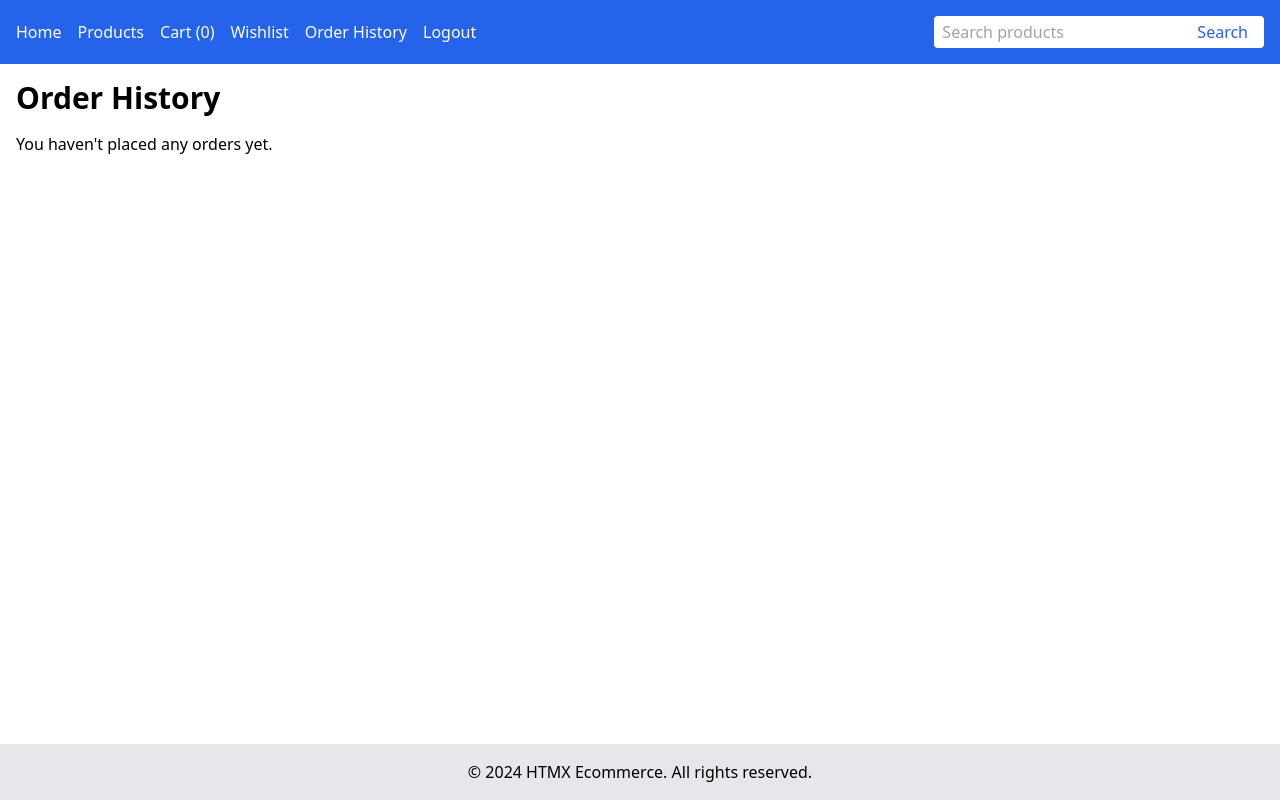
After one commit to BerkYeni/ecommerce_flask_htmx, a Flask app: page /order_history in a window 1280 px wide. The commit adds this page. Run offline with Flask 3, Linux system fonts and the light colour scheme; the visitor is signed in with stand-in values (Sample User, id 1); data that the repository does not hold is empty; some libraries are stand-ins or nearby versions.

Commit message:
search, reviews, wishlist, history

```diff
--- a/app.py
+++ b/app.py
@@ -1,6 +1,7 @@
 from flask import Flask, render_template, request, jsonify, session, redirect, url_for
 import sqlite3
 from werkzeug.security import generate_password_hash, check_password_hash
+from flask import flash
 
 app = Flask(__name__)
 app.secret_key = 'your_secret_key'  # Set a secret key for session management
@@ -182,5 +183,102 @@ def order_confirmation(order_id):
 
     return render_template('order_confirmation.html', order=order, order_items=order_items)
 
+@app.route('/search')
+def search():
+    query = request.args.get('q', '')
+    conn = get_db_connection()
+    products = conn.execute('SELECT * FROM products WHERE name LIKE ? OR description LIKE ?',
+                            (f'%{query}%', f'%{query}%')).fetchall()
+    conn.close()
+    return render_template('search_results.html', products=products, query=query)
+
+@app.route('/product/<int:product_id>')
+def product_detail(product_id):
+    conn = get_db_connection()
+    product = conn.execute('SELECT * FROM products WHERE id = ?', (product_id,)).fetchone()
+    reviews = conn.execute('SELECT * FROM reviews WHERE product_id = ? ORDER BY created_at DESC', (product_id,)).fetchall()
+    conn.close()
+    return render_template('product_detail.html', product=product, reviews=reviews)
+
+@app.route('/add_review/<int:product_id>', methods=['POST'])
+def add_review(product_id):
+    if 'user_id' not in session:
+        return redirect(url_for('login'))
+
+    rating = int(request.form['rating'])
+    comment = request.form['comment']
+    user_id = session['user_id']
+
+    conn = get_db_connection()
+    conn.execute('INSERT INTO reviews (user_id, product_id, rating, comment) VALUES (?, ?, ?, ?)',
+                 (user_id, product_id, rating, comment))
+    conn.commit()
+    conn.close()
+
+    flash('Your review has been added successfully!', 'success')
+    return redirect(url_for('product_detail', product_id=product_id))
+
+@app.route('/wishlist')
+def wishlist():
+    if 'user_id' not in session:
+        return redirect(url_for('login'))
+
+    conn = get_db_connection()
+    wishlist_items = conn.execute('''
+        SELECT p.* FROM products p
+        JOIN wishlist w ON p.id = w.product_id
+        WHERE w.user_id = ?
+    ''', (session['user_id'],)).fetchall()
+    conn.close()
+
+    return render_template('wishlist.html', wishlist_items=wishlist_items)
+
+@app.route('/add_to_wishlist/<int:product_id>', methods=['POST'])
+def add_to_wishlist(product_id):
+    if 'user_id' not in session:
+        return redirect(url_for('login'))
+
+    conn = get_db_connection()
+    conn.execute('INSERT OR IGNORE INTO wishlist (user_id, product_id) VALUES (?, ?)',
+                 (session['user_id'], product_id))
+    conn.commit()
+    conn.close()
+
+    flash('Product added to your wishlist!', 'success')
+    return redirect(url_for('product_detail', product_id=product_id))
+
+@app.route('/remove_from_wishlist/<int:product_id>', methods=['POST'])
+def remove_from_wishlist(product_id):
+    if 'user_id' not in session:
+        return redirect(url_for('login'))
+
+    conn = get_db_connection()
+    conn.execute('DELETE FROM wishlist WHERE user_id = ? AND product_id = ?',
+                 (session['user_id'], product_id))
+    conn.commit()
+    conn.close()
+
+    flash('Product removed from your wishlist!', 'success')
+    return redirect(url_for('wishlist'))
+
+@app.route('/order_history')
+def order_history():
+    if 'user_id' not in session:
+        return redirect(url_for('login'))
+
+    conn = get_db_connection()
+    orders = conn.execute('''
+        SELECT o.id, o.created_at, o.status, SUM(p.price * oi.quantity) as total
+        FROM orders o
+        JOIN order_items oi ON o.id = oi.order_id
+        JOIN products p ON oi.product_id = p.id
+        WHERE o.user_id = ?
+        GROUP BY o.id
+        ORDER BY o.created_at DESC
+    ''', (session['user_id'],)).fetchall()
+    conn.close()
+
+    return render_template('order_history.html', orders=orders)
+
 if __name__ == '__main__':
     app.run(debug=True)
--- a/schema.sql
+++ b/schema.sql
@@ -42,3 +42,23 @@ CREATE TABLE order_items (
     FOREIGN KEY (order_id) REFERENCES orders (id),
     FOREIGN KEY (product_id) REFERENCES products (id)
 );
+
+CREATE TABLE reviews (
+    id INTEGER PRIMARY KEY AUTOINCREMENT,
+    user_id INTEGER,
+    product_id INTEGER,
+    rating INTEGER,
+    comment TEXT,
+    created_at TIMESTAMP DEFAULT CURRENT_TIMESTAMP,
+    FOREIGN KEY (user_id) REFERENCES users (id),
+    FOREIGN KEY (product_id) REFERENCES products (id)
+);
+
+CREATE TABLE wishlist (
+    id INTEGER PRIMARY KEY AUTOINCREMENT,
+    user_id INTEGER,
+    product_id INTEGER,
+    FOREIGN KEY (user_id) REFERENCES users (id),
+    FOREIGN KEY (product_id) REFERENCES products (id),
+    UNIQUE(user_id, product_id)
+);
--- a/templates/base.html
+++ b/templates/base.html
@@ -9,17 +9,39 @@
 </head>
 <body class="flex flex-col min-h-screen">
     <header class="bg-blue-600 text-white p-4">
+        <div class="container mx-auto flex justify-between items-center">
             <nav>
                 <ul class="flex space-x-4">
                     <li><a href="/" class="hover:underline">Home</a></li>
                     <li><a href="/products" class="hover:underline">Products</a></li>
-                <li><a href="/cart" class="hover:underline">Cart</a></li>
+                    <li><a href="/cart" class="hover:underline">Cart (<span id="cart-count">0</span>)</a></li>
+                    {% if session.get('user_id') %}
+                        <li><a href="/wishlist" class="hover:underline">Wishlist</a></li>
+                        <li><a href="/order_history" class="hover:underline">Order History</a></li>
+                        <li><a href="/logout" class="hover:underline">Logout</a></li>
+                    {% else %}
                         <li><a href="/login" class="hover:underline">Login</a></li>
+                        <li><a href="/register" class="hover:underline">Register</a></li>
+                    {% endif %}
                 </ul>
             </nav>
+            <form action="{{ url_for('search') }}" method="get" class="flex">
+                <input type="text" name="q" placeholder="Search products" class="px-2 py-1 rounded-l text-black">
+                <button type="submit" class="bg-white text-blue-600 px-4 py-1 rounded-r">Search</button>
+            </form>
+        </div>
     </header>
 
     <main class="flex-grow container mx-auto p-4">
+        {% with messages = get_flashed_messages(with_categories=true) %}
+            {% if messages %}
+                {% for category, message in messages %}
+                    <div class="bg-{{ category }}-100 border border-{{ category }}-400 text-{{ category }}-700 px-4 py-3 rounded relative mb-4" role="alert">
+                        {{ message }}
+                    </div>
+                {% endfor %}
+            {% endif %}
+        {% endwith %}
         {% block content %}{% endblock %}
     </main>
 
--- /dev/null
+++ b/templates/order_history.html
@@ -0,0 +1,20 @@
+{% extends "base.html" %}
+
+{% block content %}
+<h1 class="text-3xl font-bold mb-4">Order History</h1>
+{% if orders %}
+    <div class="space-y-4">
+        {% for order in orders %}
+        <div class="border p-4 rounded">
+            <h2 class="text-xl font-semibold">Order #{{ order['id'] }}</h2>
+            <p>Date: {{ order['created_at'] }}</p>
+            <p>Status: {{ order['status'] }}</p>
+            <p>Total: ${{ "%.2f"|format(order['total']) }}</p>
+            <a href="{{ url_for('order_confirmation', order_id=order['id']) }}" class="text-blue-500 hover:underline">View Details</a>
+        </div>
+        {% endfor %}
+    </div>
+{% else %}
+    <p>You haven't placed any orders yet.</p>
+{% endif %}
+{% endblock %}
```
Also changed, not shown: templates/product_detail.html (added, +55 -0 lines), templates/search_results.html (added, +18 -0 lines), templates/wishlist.html (added, +23 -0 lines). Lines whose indentation alone changed are shown as unchanged.
